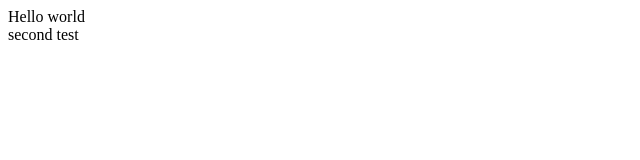
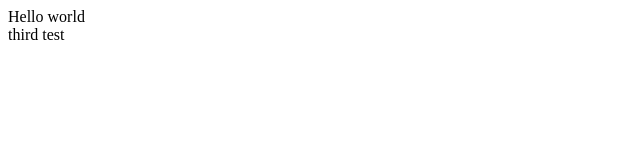
Before and after one commit to fikfan/camera, a plain HTML site: page index.html in a window 1280 px wide. Shown: the full height of the page, 0-640 px from the left. Drawn offline with Linux system fonts and the light colour scheme.

Commit message:
third test

```diff
--- a/index.html
+++ b/index.html
@@ -10,7 +10,7 @@
         Hello world
     </div>
     <div>
-        second test
+        third test
     </div>
 </body>
 </html>
```
